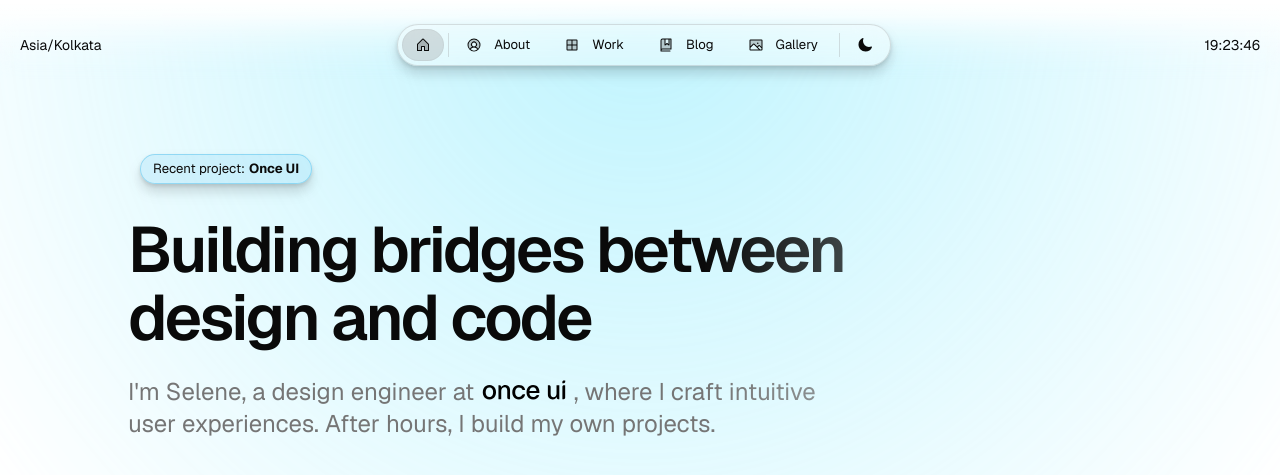
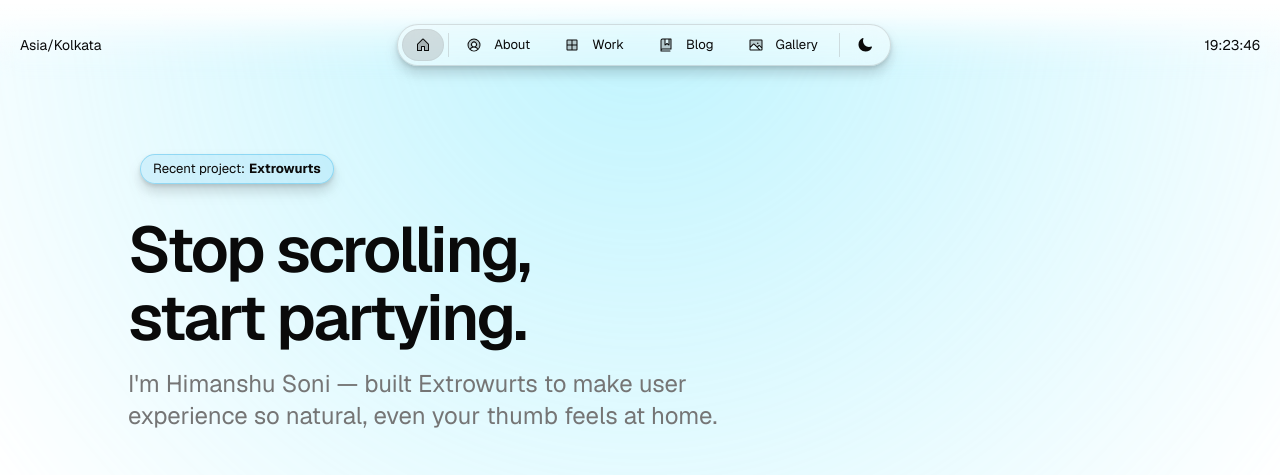
Before and after one commit to hn-e/extropage, a Next.js app: page / in a window 1280 px wide. Shown: the top 475 px of the page. Built offline with nearby package versions, Linux system fonts and the light colour scheme.

Commit message:
updated website code -- extrowurts team members avatar and details display is to be updated on about/page.tsx

```diff
--- a/src/app/blog/posts/content.mdx
+++ b/src/app/blog/posts/content.mdx
@@ -47,8 +47,8 @@ Your personal details are used across the whole app to render personalized headi
   {
     code:
 `const person = {
-    firstName: "Selene",
-    lastName: "Yu",
+    firstName: "Himanshu",
+    lastName: "Soni",
     get name() {
       return "...";
     },
--- a/src/app/resources/content.js
+++ b/src/app/resources/content.js
@@ -10,7 +10,7 @@ const person = {
   avatar: "/images/honey.jpeg",
   email: "hminahsu@gmail.com",
   location: "Asia/Kolkata", // Expecting the IANA time zone identifier, e.g., 'Europe/Vienna'
-  languages: ["English", "Bahasa"], // optional: Leave the array empty if you don't want to display languages
+  languages: ["English", "Hindi"], // optional: Leave the array empty if you don't want to display languages
 };
 
 const newsletter = {
@@ -30,7 +30,7 @@ const social = [
   {
     name: "GitHub",
     icon: "github",
-    link: "/",
+    link: "https://github.com/hn-e/",
   },
   {
     name: "LinkedIn",
@@ -55,16 +55,15 @@ const home = {
   label: "Home",
   title: `${person.name}'s Portfolio`,
   description: `Portfolio website showcasing my work as a ${person.role}`,
-  headline: <>Building bridges between design and code</>,
+  headline: <>Stop scrolling, start partying.</>,
   featured: {
     display: true,
-    title: <>Recent project: <strong className="ml-4">Once UI</strong></>,
+    title: <>Recent project: <strong className="ml-4">Extrowurts</strong></>,
     href: "/work/building-once-ui-a-customizable-design-system",
   },
   subline: (
     <>
-      I'm Selene, a design engineer at <Logo icon={false} style={{ display: "inline-flex", top: "0.25em", marginLeft: "-0.25em" }}/>, where I craft intuitive
-      <br /> user experiences. After hours, I build my own projects.
+     I'm Himanshu Soni — built Extrowurts to make user experience so natural, even your thumb feels at home.
     </>
   ),
 };
@@ -91,7 +90,7 @@ const about = {
     description: (
       <>
         Hi, I am a Software Developer with passion for transforming complex challenges
-        into simple, elegant design solutions. Her work spans digital interfaces, interactive
+        into simple, elegant design solutions. My work spans digital interfaces, interactive
         experiences, and the convergence of design and technology.
       </>
     ),
@@ -101,45 +100,27 @@ const about = {
     title: "Work Experience",
     experiences: [
       {
-        company: "FLY",
-        timeframe: "2022 - Present",
-        role: "Senior Design Engineer",
+        company: "Extrowurts",
+        timeframe: "2025 - Present",
+        role: "Founder & Tech Lead",
         achievements: [
           <>
-            Redesigned the UI/UX for the FLY platform, resulting in a 20% increase in user
-            engagement and 30% faster load times.
+            Developed mobile apps for android and ios for users to create parties ,
+            and meet real world people
           </>,
-          <>
-            Spearheaded the integration of AI tools into design workflows, enabling designers to
-            iterate 50% faster.
-          </>,
+
         ],
         images: [
           // optional: leave the array empty if you don't want to display images
           {
-            src: "/images/projects/project-01/cover-01.jpg",
-            alt: "Once UI Project",
-            width: 16,
-            height: 9,
+            src: "/images/projects/project-01/extrowurts.jpeg",
+            alt: "Extrowurts",
+            width: 40,
+            height: 10,
           },
         ],
       },
-      {
-        company: "Creativ3",
-        timeframe: "2018 - 2022",
-        role: "Lead Designer",
-        achievements: [
-          <>
-            Developed a design system that unified the brand across multiple platforms, improving
-            design consistency by 40%.
-          </>,
-          <>
-            Led a cross-functional team to launch a new product line, contributing to a 15% increase
-            in overall company revenue.
-          </>,
-        ],
-        images: [],
-      },
+
     ],
   },
   studies: {
@@ -147,22 +128,18 @@ const about = {
     title: "Studies",
     institutions: [
       {
-        name: "University of Jakarta",
+        name: "IIT Madras",
         description: <>Studied software engineering.</>,
-      },
-      {
-        name: "Build the Future",
-        description: <>Studied online marketing and personal branding.</>,
-      },
+      }
     ],
   },
   technical: {
-    display: true, // set to false to hide this section
+    display: false, // set to false to hide this section
     title: "Technical skills",
     skills: [
       {
-        title: "Figma",
-        description: <>Able to prototype in Figma with Once UI with unnatural speed.</>,
+        title: "Laravel",
+        description: <>Able to create intuitive designs and fully functional webapps in laravel</>,
         // optional: leave the array empty if you don't want to display images
         images: [
           {
@@ -180,8 +157,8 @@ const about = {
         ],
       },
       {
-        title: "Next.js",
-        description: <>Building next gen apps with Next.js + Once UI + Supabase.</>,
+        title: "React Native",
+        description: <>Building next gen mobile apps for android and ios with React native +Appwrite </>,
         // optional: leave the array empty if you don't want to display images
         images: [
           {
@@ -194,6 +171,23 @@ const about = {
       },
     ],
   },
+  team:{
+    display : true,
+    title : 'Extrowurts Team Members',
+    names:[
+      {
+        title:"Harsh Valecha",
+        designation: "QA Lead",
+        profile:'/images/projects/project-01/harsh.jpg',
+        description:`Tested Extrowurts mobile apps on different devices , including android and ios
+        Automated manual process and also performed regression testing on extropage website and
+        created test suite using playwright
+        `,
+        Linkedin:"https://www.linkedin.com/in/harsh-valecha/",
+        Portfolio:"https://harshvalecha.pythonanywhere.com/"
+      }
+    ]
+  }
 };
 
 const blog = {
--- a/src/app/work/projects/extrowurts.mdx
+++ b/src/app/work/projects/extrowurts.mdx
@@ -37,5 +37,5 @@ planning a trip to outstation with attractive UI
 
 ## Team Members -
 
-- **Himashu Soni** - Founder & Tech Lead | [Linkedin](https://www.linkedin.com/in/hminahsu/)
+- **Himanshu Soni** - Founder & Tech Lead | [Linkedin](https://www.linkedin.com/in/hminahsu/)
 - **Harsh Valecha** - QA Lead | [Linkedin](https://www.linkedin.com/in/harsh-valecha/) | [Portfolio](https://harshvalecha.pythonanywhere.com/)
--- a/src/components/Footer.tsx
+++ b/src/components/Footer.tsx
@@ -25,15 +25,6 @@ export const Footer = () => {
         <Text variant="body-default-s" onBackground="neutral-strong">
           <Text onBackground="neutral-weak">© {currentYear} /</Text>
           <Text paddingX="4">{person.name}</Text>
-          <Text onBackground="neutral-weak">
-            {/* Usage of this template requires attribution. Please don't remove the link to Once UI. */}
-            / Build your portfolio with{" "}
-            <SmartLink
-              href="https://once-ui.com/templates/magic-portfolio"
-            >
-              Once UI
-            </SmartLink>
-          </Text>
         </Text>
         <Flex gap="16">
           {social.map(
```
Also changed, not shown: src/app/about/page.tsx (+22 -0 lines), public/images/projects/project-01/extrowurts.jpeg (added).
